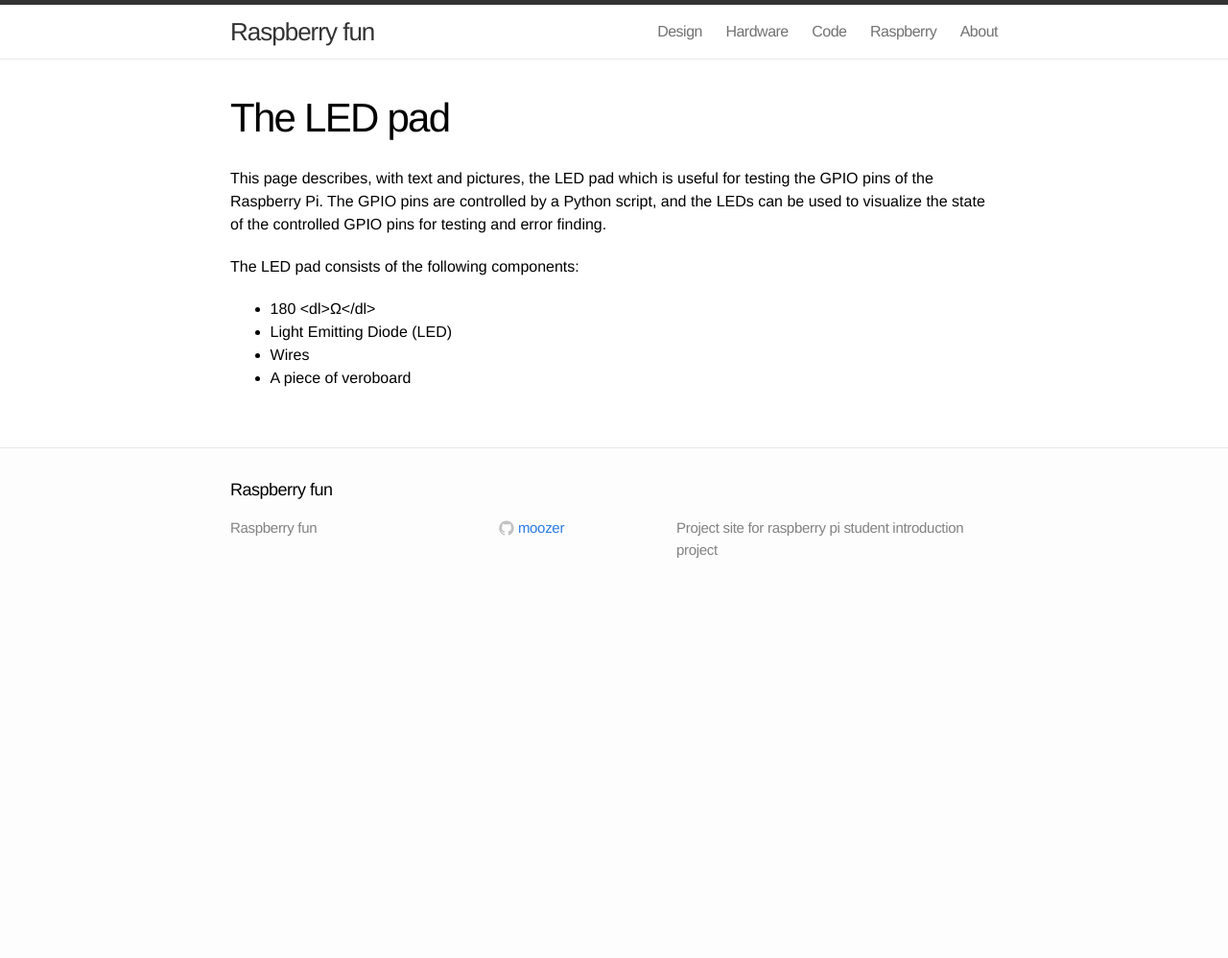
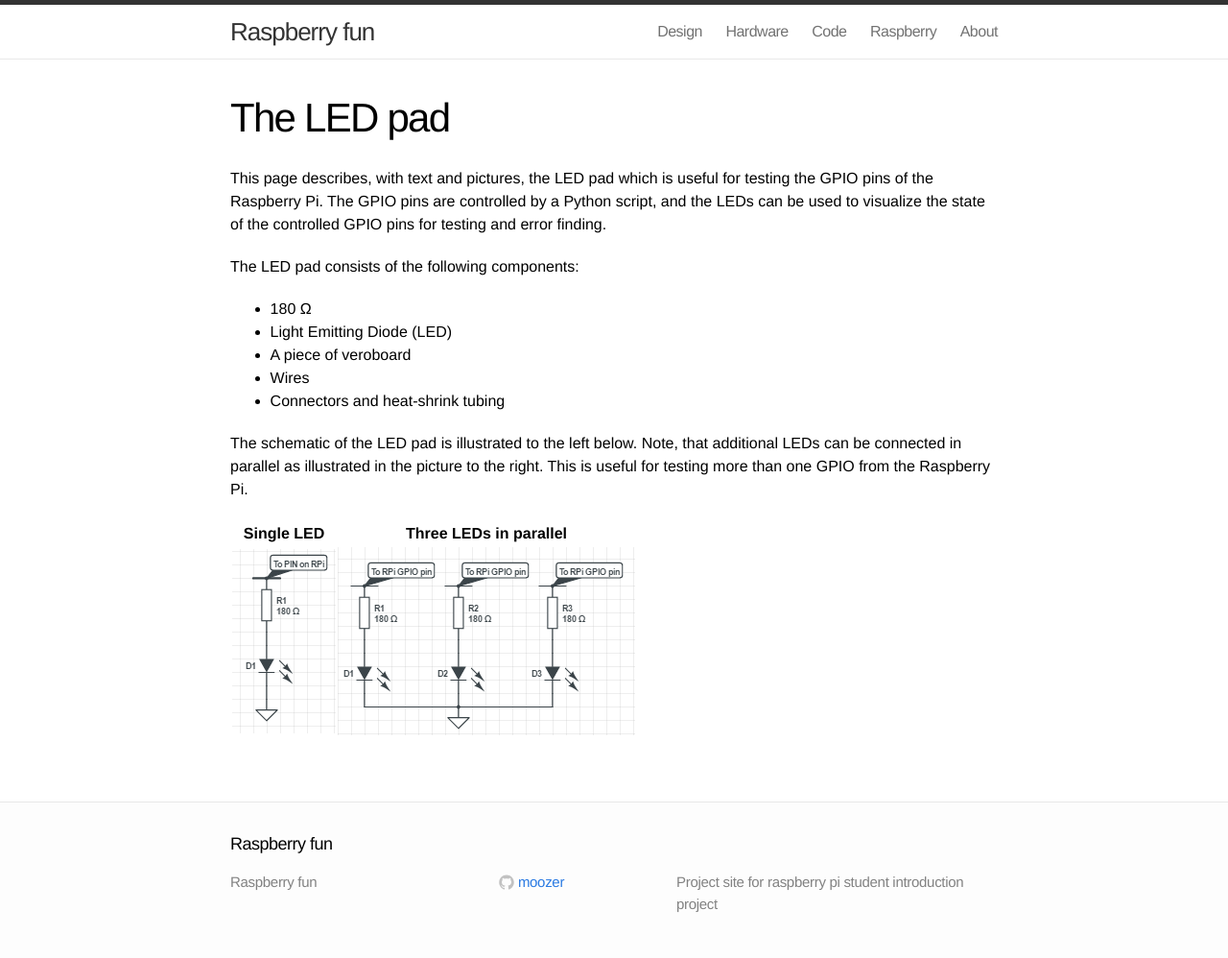
Before and after one commit to EAL-IT-Technology/RaspberryFun, a Jekyll site: the page built from hardware/LEDpad/index.md, in a window 1280 px wide. Shown: the whole page at 96% size. Built offline with Jekyll 4.4.1, drawn with Linux system fonts in a browser that asks for light colours; before the commit the page ends 900 px from its top, so only the background shows below that.

Commit message:
Test with pictures and tables in index.md file.

```diff
--- a/hardware/LEDpad/index.md
+++ b/hardware/LEDpad/index.md
@@ -6,7 +6,17 @@
 
 The LED pad consists of the following components:
 
-* 180 <dl>&Omega;</dl>
+* 180 &Omega;
 * Light Emitting Diode (LED)
+* A piece of veroboard
 * Wires
-* A piece of veroboard
+* Connectors and heat-shrink tubing
+
+The schematic of the LED pad is illustrated to the left below. Note, that additional LEDs can be connected in parallel as illustrated in the picture to the right. This is useful for testing more than one GPIO from the Raspberry Pi.
+
+| Single LED  | Three LEDs in parallel |
+|-------------|------------------------|
+|![Single LED][Sch_Single]|![Parallel LEDs][Sch_Parallel]|
+
+[Sch_Single]: pics/LED_Circuit_Simple.png
+[Sch_Parallel]: pics/LED_Circuit_Many_LEDs.png
```
